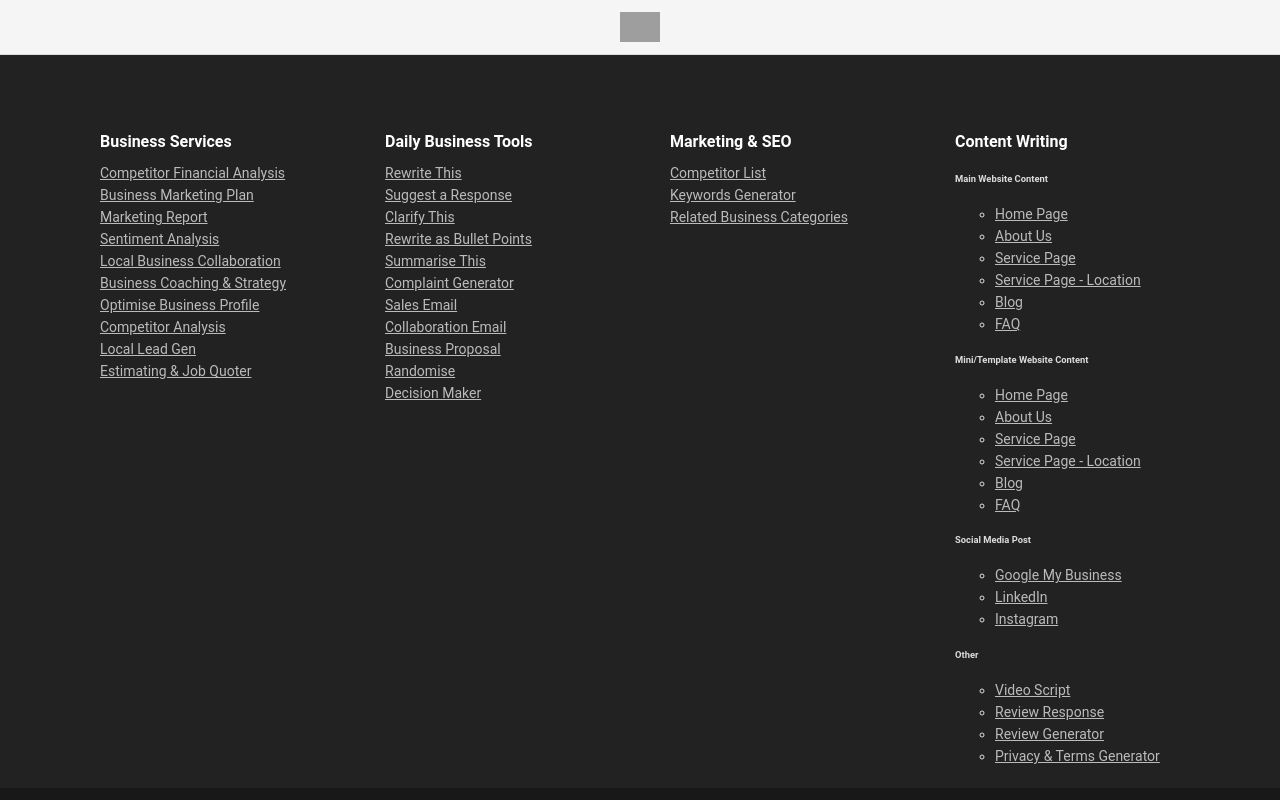
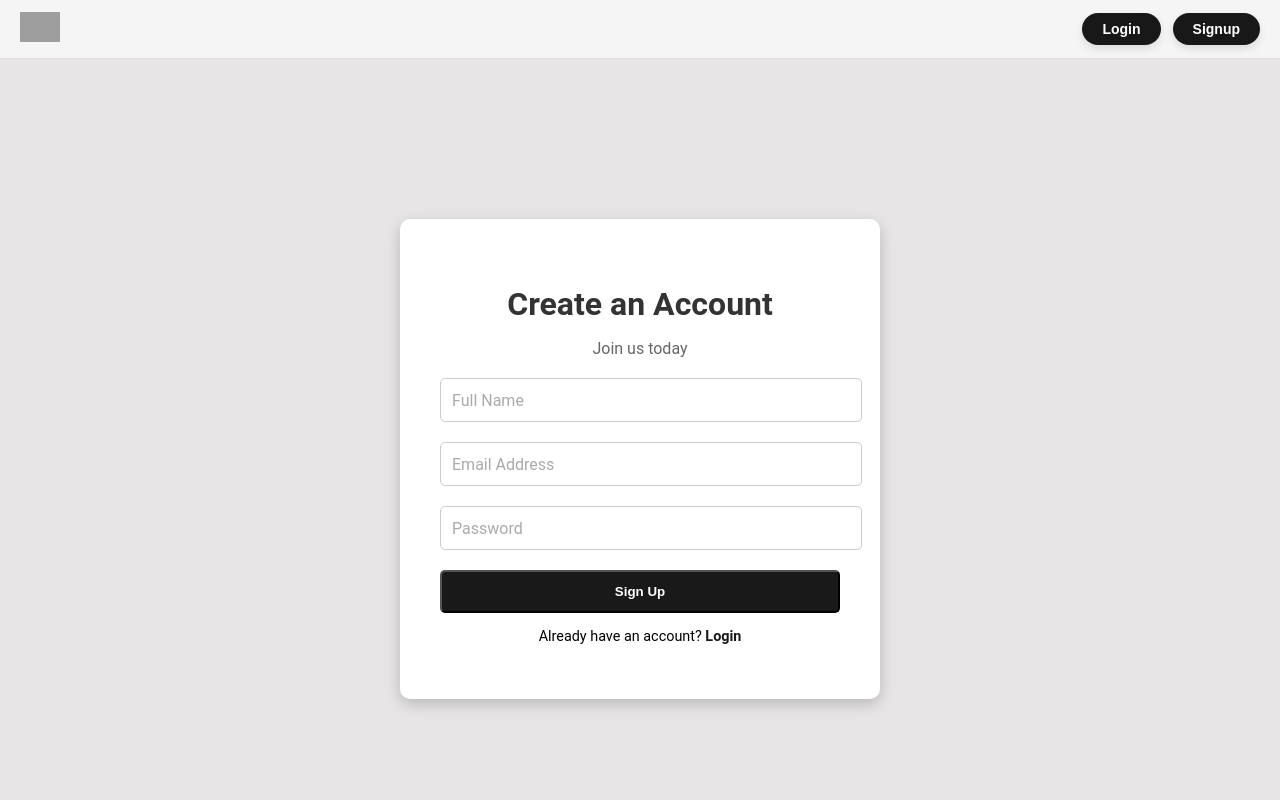
Before and after one commit to FaizanAli-io/Smart-LLM-Tools, a React (Vite) app in the folder frontend/: page /signup in a window 1280 px wide. Shown: the top 800 px of the page. Built offline with nearby package versions, Linux system fonts and the light colour scheme; grey boxes are pictures that could not be loaded.

Commit message:
login signup done

```diff
--- a/frontend/src/App.jsx
+++ b/frontend/src/App.jsx
@@ -4,6 +4,9 @@ import Navbar from "./components/Navbar/Navbar";
 import CategoryPage from "./components/Home/CategoryPage";
 import PromptCreator from "./components/PromptCreator/PromptCreator";
 import Footer from "./components/Footer/Footer";
+import Login from "./components/Login/Login";
+import Signup from "./components/Signup/Signup";
+
 
 function App() {
   return (
@@ -11,6 +14,8 @@ function App() {
       <Navbar />
       <Routes>
         <Route path="/" element={<Home />} />
+        <Route path="/signup" element={<Signup />} />
+        <Route path="/login" element={<Login />} /> {/* Added Login Route */}
         <Route path="/category/:categoryId" element={<CategoryPage />} />
         <Route path="/prompt-creator/:categoryId/:serviceId" element={<PromptCreator />} />
       </Routes>
--- a/frontend/src/components/Footer/Footer.jsx
+++ b/frontend/src/components/Footer/Footer.jsx
@@ -41,7 +41,7 @@ export default function Footer() {
                         {subServices.map((service, i) => (
                           <li key={i}>
                             <Link
-                              to={`/category/${category.id}/${formatServiceSlug(service)}`}
+                              to={`/prompt-creator/${category.id}/${formatServiceSlug(service)}`}
                               className="footer-link"
                             >
                               {service}
--- /dev/null
+++ b/frontend/src/components/Login/Login.css
@@ -0,0 +1,109 @@
+/* Login Page */
+.login-page {
+    display: flex;
+    justify-content: center;
+    align-items: center;
+    height: 100vh;
+    background-color: #e7e5e5;
+  }
+
+  .login-container {
+    display: flex;
+    justify-content: center;
+    align-items: center;
+    width: 100%;
+  }
+
+  .login-box {
+    background: white;
+    padding: 40px;
+    border-radius: 10px;
+    text-align: center;
+    box-shadow: 0 5px 15px rgba(0, 0, 0, 0.2);
+    width: 100%;
+    max-width: 400px;
+  }
+
+  .login-title {
+    font-size: 2rem;
+    font-weight: bold;
+    color: #333;
+    margin-bottom: 10px;
+  }
+
+  .login-subtitle {
+    font-size: 1rem;
+    color: #666;
+    margin-bottom: 20px;
+  }
+
+  /* Input Fields with Floating Labels */
+  .input-wrapper {
+    position: relative;
+    margin-bottom: 20px;
+  }
+
+  .login-input {
+    width: 100%;
+    padding: 12px 10px;
+    font-size: 1rem;
+    border: 1px solid #ccc;
+    border-radius: 5px;
+    outline: none;
+    background-color: transparent;
+    transition: 0.3s;
+  }
+
+  .input-wrapper label {
+    position: absolute;
+    top: 50%;
+    left: 12px;
+    transform: translateY(-50%);
+    color: #aaa;
+    font-size: 1rem;
+    transition: 0.3s;
+    pointer-events: none;
+  }
+
+  /* When input is focused or filled, move the label up */
+  .login-input:focus + label,
+  .login-input.filled + label {
+    top: 10px;
+    font-size: 0.8rem;
+    color: rgba(0, 128, 128, 0.9);
+  }
+
+  .login-input:focus {
+    border-color: rgba(0, 128, 128, 0.9);
+  }
+
+  /* Login Button */
+  .login-btn {
+    background: rgba(0, 0, 0, 0.9);
+    color: white;
+    width: 100%;
+    font-weight: bold;
+    padding: 12px;
+    border-radius: 5px;
+    transition: 0.3s;
+  }
+
+  .login-btn:hover {
+    background: rgba(0, 128, 128, 0.9);
+  }
+
+  /* Sign Up Link */
+  .signup-link {
+    font-size: 0.9rem;
+    margin-top: 15px;
+  }
+
+  .signup-link span {
+    color: rgba(0, 0, 0, 0.9);
+    cursor: pointer;
+    font-weight: bold;
+  }
+
+  .signup-link span:hover {
+    text-decoration: underline;
+  }
--- /dev/null
+++ b/frontend/src/components/Login/Login.jsx
@@ -0,0 +1,64 @@
+import React, { useState } from "react";
+import { useNavigate } from "react-router-dom";
+import { MDBContainer, MDBInput, MDBBtn } from "mdb-react-ui-kit";
+import "./Login.css";
+
+export default function Login() {
+  const navigate = useNavigate();
+  const [email, setEmail] = useState("");
+  const [password, setPassword] = useState("");
+
+  const handleSubmit = (e) => {
+    e.preventDefault();
+    console.log("Login submitted");
+  };
+
+  return (
+    <div className="login-page">
+      <MDBContainer className="login-container">
+        <div className="login-box">
+          <h2 className="login-title">Welcome Back</h2>
+          <p className="login-subtitle">Login to continue</p>
+
+          <form onSubmit={handleSubmit}>
+            {/* Email Input */}
+            <div className="input-wrapper">
+              <input
+                type="email"
+                id="email"
+                className={`login-input ${email ? "filled" : ""}`}
+                value={email}
+                onChange={(e) => setEmail(e.target.value)}
+                required
+              />
+              <label htmlFor="email">Email Address</label>
+            </div>
+
+            {/* Password Input */}
+            <div className="input-wrapper">
+              <input
+                type="password"
+                id="password"
+                className={`login-input ${password ? "filled" : ""}`}
+                value={password}
+                onChange={(e) => setPassword(e.target.value)}
+                required
+              />
+              <label htmlFor="password">Password</label>
+            </div>
+
+            {/* Login Button */}
+            <button type="submit" className="login-btn">
+              Login
+            </button>
+
+            {/* Sign Up Link */}
+            <p className="signup-link">
+              Don't have an account? <span onClick={() => navigate("/signup")}>Sign Up</span>
+            </p>
+          </form>
+        </div>
+      </MDBContainer>
+    </div>
+  );
+}
--- a/frontend/src/components/Navbar/Navbar.css
+++ b/frontend/src/components/Navbar/Navbar.css
@@ -0,0 +1,53 @@
+/* Navbar */
+.navbar-custom {
+    background-color: #f5f5f5;
+    padding: 12px 20px;
+    border-bottom: 1px solid #ddd;
+  }
+
+  /* Navbar Container */
+  .header-navbar {
+    display: flex;
+    justify-content: space-between;
+    align-items: center;
+  }
+
+  /* Navbar Buttons */
+  .nav-buttons {
+    display: flex;
+    gap: 12px;
+  }
+
+  /* Common Button Styles */
+  .nav-btn {
+    font-weight: bold;
+    padding: 8px 20px;
+    border-radius: 25px;
+    font-size: 14px;
+    transition: 0.3s ease-in-out;
+    box-shadow: 0 4px 8px rgba(0, 0, 0, 0.1);
+  }
+
+  /* Login Button */
+  .login-home-btn {
+    background-color: rgba(0, 0, 0, 0.9); /* Teal */
+    color: white;
+    border: none;
+  }
+
+  .login-home-btn:hover {
+    background-color: rgb(9, 102, 102);
+    box-shadow: 0 5px 12px rgba(0, 128, 128, 0.4);
+  }
+
+  /* Signup Button */
+  .signup-home-btn {
+    background-color: rgba(0, 0, 0, 0.9); /* Coral */
+    color: white;
+    border: none;
+  }
+
+  .signup-home-btn:hover {
+    background-color: rgb(9, 102, 102);
+    box-shadow: 0 5px 12px rgba(255, 111, 97, 0.4);
+  }
--- a/frontend/src/components/Navbar/Navbar.jsx
+++ b/frontend/src/components/Navbar/Navbar.jsx
@@ -1,31 +1,21 @@
-
 import React from 'react';
+import { useNavigate } from 'react-router-dom';
 import {
   MDBContainer,
   MDBNavbar,
-  MDBNavbarBrand
+  MDBNavbarBrand,
+  MDBBtn
 } from 'mdb-react-ui-kit';
 import './Navbar.css';
 
 export default function Navbar() {
+  const navigate = useNavigate();
+
   return (
-    <MDBNavbar fixed='top' light style={{
-      backgroundColor: "#f5f5f5", /* Greyish Background */
-      padding: "12px 0",
-      borderBottom: "1px solid #ddd"
-    }}>
-      <MDBContainer fluid className='header-navbar' style={{
-        display: "flex",
-        justifyContent: "center",  /* Center content horizontally */
-        alignItems: "center",      /* Center content vertically */
-      }}>
-        <MDBNavbarBrand href='#' style={{
-          display: "flex",
-          justifyContent: "center",
-          alignItems: "center",
-          width: "100%", /* Make it span full width */
-          textAlign: "center"
-        }}>
+    <MDBNavbar fixed='top' light className="navbar-custom">
+      <MDBContainer fluid className='header-navbar'>
+        {/* Logo */}
+        <MDBNavbarBrand href='/'>
           <img
             src='https://mdbootstrap.com/img/logo/mdb-transaprent-noshadows.webp'
             height='30'
@@ -33,6 +23,16 @@ export default function Navbar() {
             loading='lazy'
           />
         </MDBNavbarBrand>
+
+        {/* Login & Signup Buttons */}
+        <div className="nav-buttons">
+          <button className="nav-btn login-home-btn" onClick={() => navigate('/login')}>
+            Login
+          </button>
+          <button className="nav-btn signup-home-btn" onClick={() => navigate('/signup')}>
+            Signup
+          </button>
+        </div>
       </MDBContainer>
     </MDBNavbar>
   );
--- /dev/null
+++ b/frontend/src/components/Signup/Signup.css
@@ -0,0 +1,109 @@
+/* Signup Page */
+.signup-page {
+    display: flex;
+    justify-content: center;
+    align-items: center;
+    height: 100vh;
+    background-color: #e7e5e5;
+  }
+
+  .signup-container {
+    display: flex;
+    justify-content: center;
+    align-items: center;
+    width: 100%;
+  }
+
+  .signup-box {
+    background: white;
+    padding: 40px;
+    border-radius: 10px;
+    text-align: center;
+    box-shadow: 0 5px 15px rgba(0, 0, 0, 0.2);
+    width: 100%;
+    max-width: 400px;
+  }
+
+  .signup-title {
+    font-size: 2rem;
+    font-weight: bold;
+    color: #333;
+    margin-bottom: 10px;
+  }
+
+  .signup-subtitle {
+    font-size: 1rem;
+    color: #666;
+    margin-bottom: 20px;
+  }
+
+  /* Input Fields with Floating Labels */
+  .input-wrapper {
+    position: relative;
+    margin-bottom: 20px;
+  }
+
+  .signup-input {
+    width: 100%;
+    padding: 12px 10px;
+    font-size: 1rem;
+    border: 1px solid #ccc;
+    border-radius: 5px;
+    outline: none;
+    background-color: transparent;
+    transition: 0.3s;
+  }
+
+  .input-wrapper label {
+    position: absolute;
+    top: 50%;
+    left: 12px;
+    transform: translateY(-50%);
+    color: #aaa;
+    font-size: 1rem;
+    transition: 0.3s;
+    pointer-events: none;
+  }
+
+  /* When input is focused or filled, move the label up */
+  .signup-input:focus + label,
+  .signup-input.filled + label {
+    top: 10px;
+    font-size: 0.8rem;
+    color: rgba(0, 128, 128, 0.9);
+  }
+
+  .signup-input:focus {
+    border-color: rgba(0, 128, 128, 0.9);
+  }
+
+  /* Signup Button */
+  .signup-btn {
+    background: rgba(0, 0, 0, 0.9);
+    color: white;
+    width: 100%;
+    font-weight: bold;
+    padding: 12px;
+    border-radius: 5px;
+    transition: 0.3s;
+  }
+
+  .signup-btn:hover {
+    background: rgba(0, 128, 128, 0.9);
+  }
+
+  /* Login Link */
+  .login-link {
+    font-size: 0.9rem;
+    margin-top: 15px;
+  }
+
+  .login-link span {
+    color: rgba(0, 0, 0, 0.9);
+    cursor: pointer;
+    font-weight: bold;
+  }
+
+  .login-link span:hover {
+    text-decoration: underline;
+  }
--- /dev/null
+++ b/frontend/src/components/Signup/Signup.jsx
@@ -0,0 +1,78 @@
+import React, { useState } from "react";
+import { useNavigate } from "react-router-dom";
+import { MDBContainer, MDBBtn } from "mdb-react-ui-kit";
+import "./Signup.css";
+
+export default function Signup() {
+  const navigate = useNavigate();
+  const [name, setName] = useState("");
+  const [email, setEmail] = useState("");
+  const [password, setPassword] = useState("");
+
+  const handleSubmit = (e) => {
+    e.preventDefault();
+    console.log("Signup submitted");
+  };
+
+  return (
+    <div className="signup-page">
+      <MDBContainer className="signup-container">
+        <div className="signup-box">
+          <h2 className="signup-title">Create an Account</h2>
+          <p className="signup-subtitle">Join us today</p>
+
+          <form onSubmit={handleSubmit}>
+            {/* Name Input */}
+            <div className="input-wrapper">
+              <input
+                type="text"
+                id="name"
+                className={`signup-input ${name ? "filled" : ""}`}
+                value={name}
+                onChange={(e) => setName(e.target.value)}
+                required
+              />
+              <label htmlFor="name">Full Name</label>
+            </div>
+
+            {/* Email Input */}
+            <div className="input-wrapper">
+              <input
+                type="email"
+                id="email"
+                className={`signup-input ${email ? "filled" : ""}`}
+                value={email}
+                onChange={(e) => setEmail(e.target.value)}
+                required
+              />
+              <label htmlFor="email">Email Address</label>
+            </div>
+
+            {/* Password Input */}
+            <div className="input-wrapper">
+              <input
+                type="password"
+                id="password"
+                className={`signup-input ${password ? "filled" : ""}`}
+                value={password}
+                onChange={(e) => setPassword(e.target.value)}
+                required
+              />
+              <label htmlFor="password">Password</label>
+            </div>
+
+            {/* Signup Button */}
+            <button type="submit" className="signup-btn">
+              Sign Up
+            </button>
+
+            {/* Login Link */}
+            <p className="login-link">
+              Already have an account? <span onClick={() => navigate("/login")}>Login</span>
+            </p>
+          </form>
+        </div>
+      </MDBContainer>
+    </div>
+  );
+}
```
